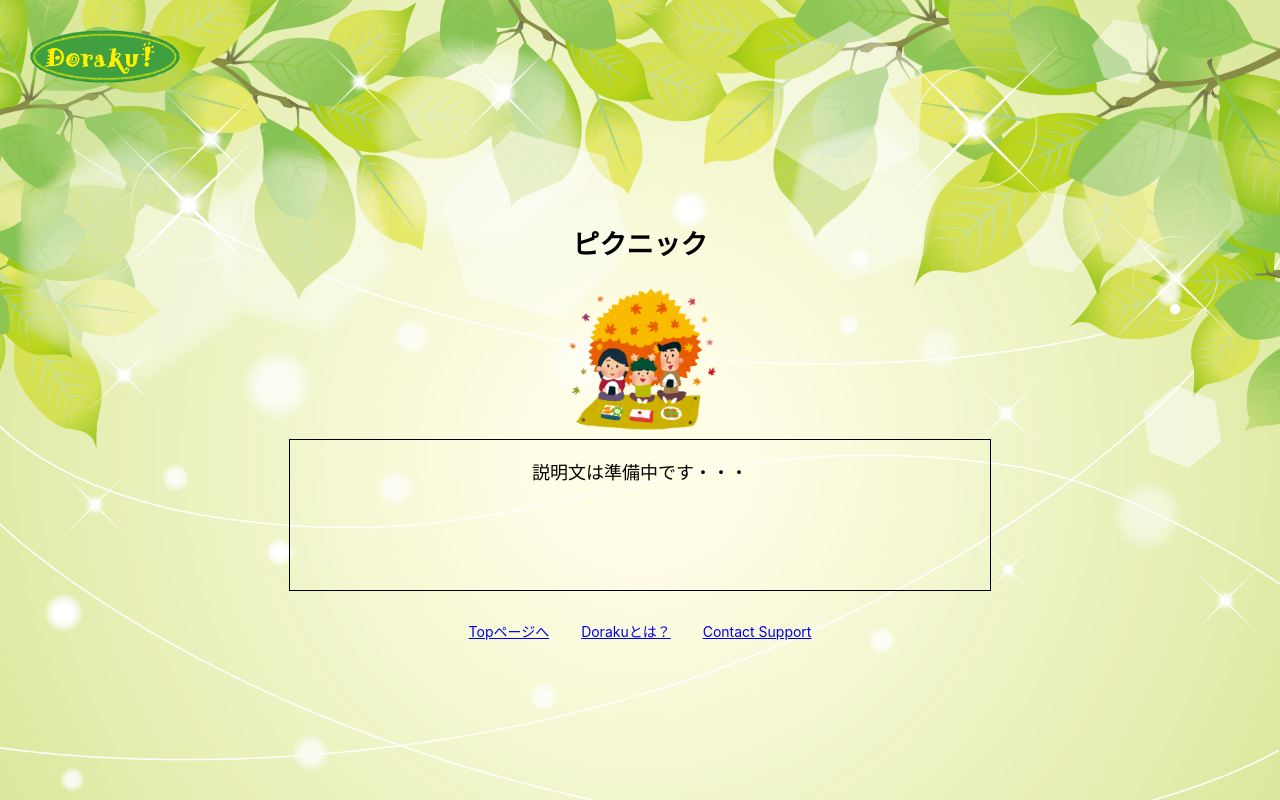
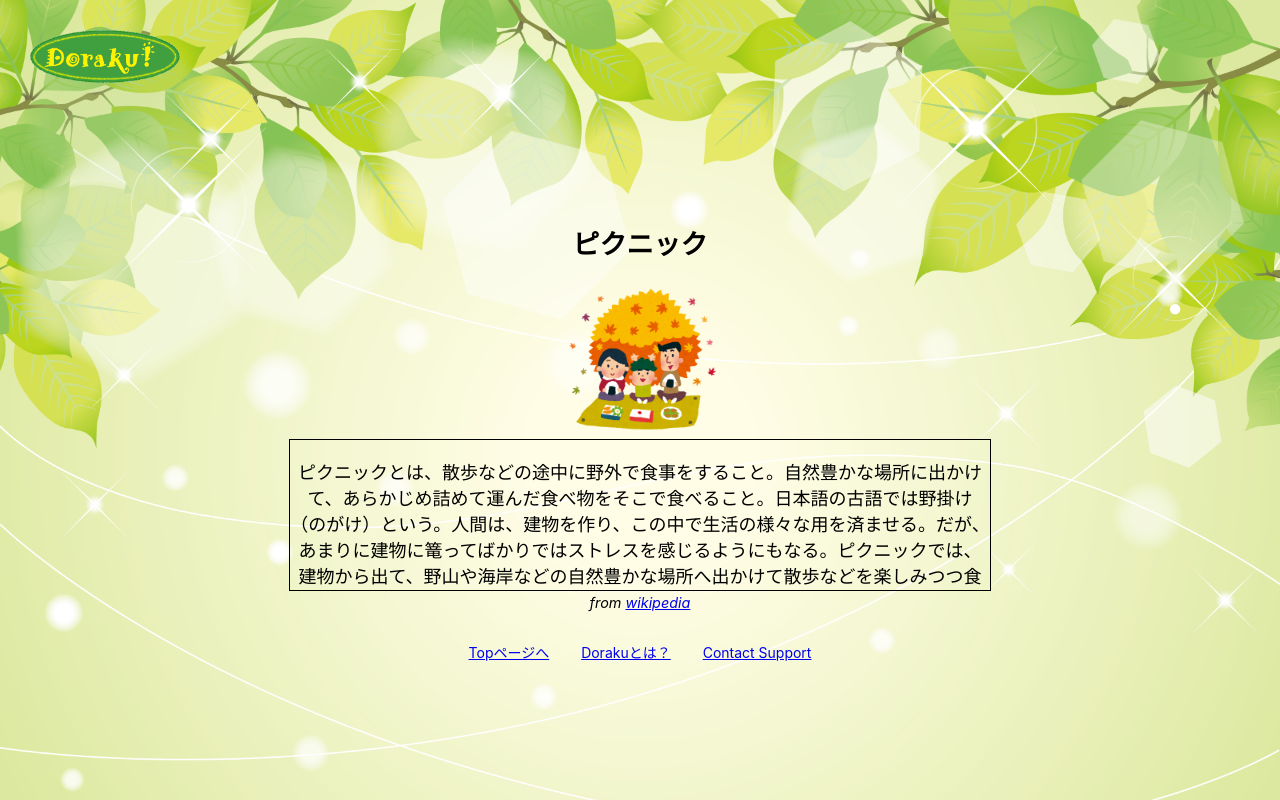
Before and after one commit to sh-miyoshi/doraku, a Nuxt app in the folder frontend/doraku/: page /hobby/details/15 in a window 1280 px wide. Built offline with nearby package versions, Linux system fonts and the light colour scheme.

Commit message:
update picnic info

```diff
--- a/frontend/doraku/pages/hobby/details/15.vue
+++ b/frontend/doraku/pages/hobby/details/15.vue
@@ -7,8 +7,17 @@
     <h2>{{ hobbyName }}</h2>
     <img :src="image" alt="hobby" height="150" weight="150" />
     <div class="detail">
-      <p>説明文は準備中です・・・</p>
+      <p>
+        ピクニックとは、散歩などの途中に野外で食事をすること。自然豊かな場所に出かけて、あらかじめ詰めて運んだ食べ物をそこで食べること。日本語の古語では野掛け（のがけ）という。人間は、建物を作り、この中で生活の様々な用を済ませる。だが、あまりに建物に篭ってばかりではストレスを感じるようにもなる。ピクニックでは、建物から出て、野山や海岸などの自然豊かな場所へ出かけて散歩などを楽しみつつ食事場所へと向かい、自然豊かな場所で食事をする。閉鎖的でマンネリ化した建物内の生活から離れ、開放的な場所で自然を満喫しつつ食事をとると、一般に、食べ物も普段よりおいしく感じられる。
+      </p>
     </div>
+    <span class="where">
+      from
+      <a
+        href="https://ja.wikipedia.org/wiki/%E3%83%94%E3%82%AF%E3%83%8B%E3%83%83%E3%82%AF"
+        >wikipedia</a
+      >
+    </span>
   </div>
 </template>
 
```
